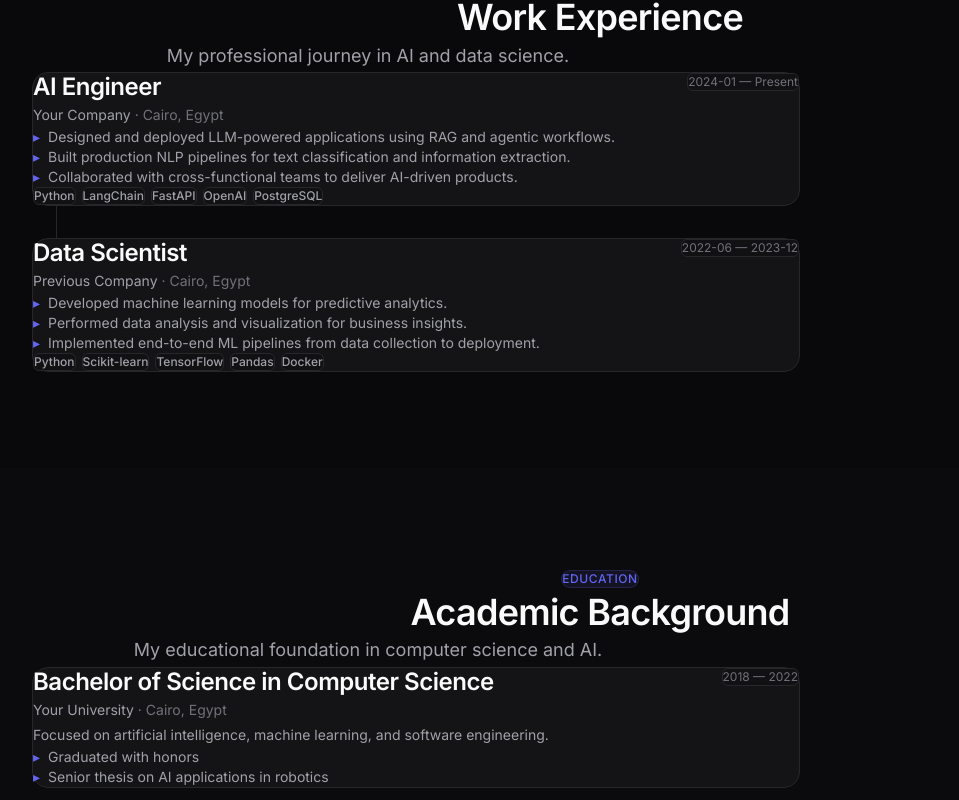
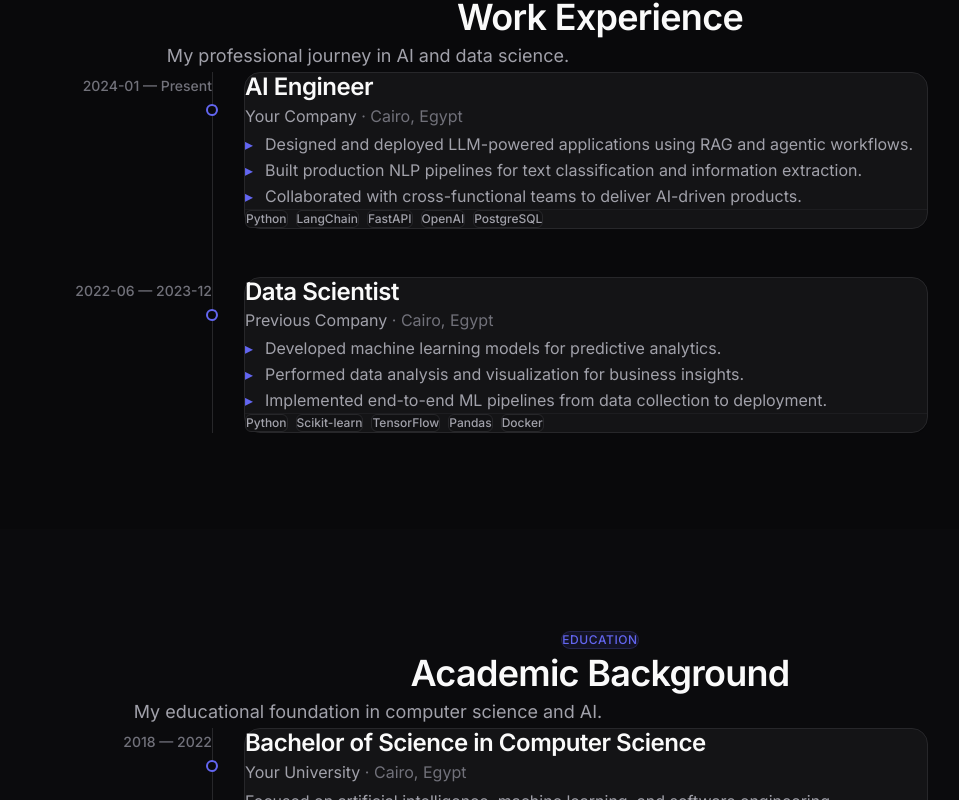
Before and after one commit to H-Elsherbiny/portfolio, a Next.js app: page / in a window 1280 px wide. Shown: the part 1440-2240 px from the top of the page, without its empty margins (40-999 px from the left). Built offline with nearby package versions, Linux system fonts and the light colour scheme.

Commit message:
fix(experience): improve card alignment, layout, and visual hierarchy

```diff
--- a/components/home/EducationSection.tsx
+++ b/components/home/EducationSection.tsx
@@ -21,7 +21,7 @@ export default function EducationSection() {
           title="Academic Background"
           subtitle="My educational foundation in computer science and AI."
         />
-        <div className="max-w-3xl mx-auto">
+        <div className="max-w-4xl mx-auto">
           <Timeline items={timelineItems} />
         </div>
       </div>
--- a/components/home/ExperienceSection.tsx
+++ b/components/home/ExperienceSection.tsx
@@ -21,7 +21,7 @@ export default function ExperienceSection() {
           title="Work Experience"
           subtitle="My professional journey in AI and data science."
         />
-        <div className="max-w-3xl mx-auto">
+        <div className="max-w-4xl mx-auto">
           <Timeline items={timelineItems} />
         </div>
       </div>
--- a/components/shared/Timeline.tsx
+++ b/components/shared/Timeline.tsx
@@ -18,22 +18,38 @@ export default function Timeline({ items }: TimelineProps) {
   return (
     <div className="relative">
       {/* Timeline line */}
-      <div className="absolute left-4 md:left-6 top-0 bottom-0 w-px bg-border" />
+      <div className="absolute left-4 md:left-[180px] top-0 bottom-0 w-px bg-border" />
 
-      <div className="flex flex-col gap-8">
+      <div className="flex flex-col gap-8 md:gap-12">
         {items.map((item, index) => (
-          <div key={index} className="relative pl-12 md:pl-16">
-            {/* Timeline dot */}
-            <div className="absolute left-2.5 md:left-4.5 top-1.5 w-3 h-3 rounded-full border-2 border-accent bg-bg-primary" />
+          <div key={index} className="relative flex flex-col md:flex-row gap-4 md:gap-8">
+            {/* Mobile dot */}
+            <div className="md:hidden absolute left-2.5 top-2 w-3 h-3 rounded-full border-2 border-accent bg-bg-primary" />
+
+            {/* Desktop Date Column */}
+            <div className="hidden md:block w-[180px] shrink-0 pt-7 pr-8 text-right relative">
+              <span className="text-sm font-medium text-text-tertiary">
+                {item.startDate} — {item.endDate}
+              </span>
+              {/* Desktop dot */}
+              <div className="absolute right-[-6px] top-8 w-3 h-3 rounded-full border-2 border-accent bg-bg-primary z-10 transition-colors group-hover:bg-accent" />
+            </div>
 
             {/* Content */}
-            <div className="glass-card p-5 md:p-6">
-              <div className="flex flex-col sm:flex-row sm:items-start sm:justify-between gap-2 mb-2">
+            <div className="flex-1 pl-12 md:pl-0 group">
+              <div className="glass-card p-6 md:p-8 transition-all duration-300 hover:shadow-[0_8px_30px_rgb(0,0,0,0.12)] hover:-translate-y-1">
+                <div className="flex flex-col gap-2 mb-4">
+                  {/* Mobile Date */}
+                  <div className="md:hidden">
+                    <span className="text-xs text-text-tertiary whitespace-nowrap px-2 py-1 rounded-md bg-bg-secondary border border-border inline-block mb-1">
+                      {item.startDate} — {item.endDate}
+                    </span>
+                  </div>
                   <div>
-                  <h3 className="text-lg text-text-primary font-semibold">
+                    <h3 className="text-xl text-text-primary font-semibold group-hover:text-accent transition-colors">
                       {item.title}
                     </h3>
-                  <p className="text-text-secondary text-sm">
+                    <p className="text-text-secondary text-base mt-1">
                       {item.subtitle}
                       {item.location && (
                         <span className="text-text-tertiary">
@@ -43,20 +59,17 @@ export default function Timeline({ items }: TimelineProps) {
                       )}
                     </p>
                   </div>
-                <span className="text-xs text-text-tertiary whitespace-nowrap px-2 py-1 rounded-md bg-bg-secondary border border-border">
-                  {item.startDate} — {item.endDate}
-                </span>
                 </div>
 
                 {/* Description */}
                 {item.description && (
-                <div className="mt-3">
+                  <div className="mt-4">
                     {Array.isArray(item.description) ? (
-                    <ul className="space-y-1.5">
+                      <ul className="space-y-2">
                         {item.description.map((desc, i) => (
                           <li
                             key={i}
-                          className="text-sm text-text-secondary flex gap-2"
+                            className="text-text-secondary flex gap-3 text-base leading-relaxed"
                           >
                             <span className="text-accent mt-1 shrink-0">▸</span>
                             {desc}
@@ -64,7 +77,7 @@ export default function Timeline({ items }: TimelineProps) {
                         ))}
                       </ul>
                     ) : (
-                    <p className="text-sm text-text-secondary">
+                      <p className="text-text-secondary text-base leading-relaxed">
                         {item.description}
                       </p>
                     )}
@@ -73,11 +86,11 @@ export default function Timeline({ items }: TimelineProps) {
 
                 {/* Achievements */}
                 {item.achievements && item.achievements.length > 0 && (
-                <ul className="mt-3 space-y-1.5">
+                  <ul className="mt-4 space-y-2">
                     {item.achievements.map((achievement, i) => (
                       <li
                         key={i}
-                      className="text-sm text-text-secondary flex gap-2"
+                        className="text-text-secondary flex gap-3 text-base leading-relaxed"
                       >
                         <span className="text-accent mt-1 shrink-0">▸</span>
                         {achievement}
@@ -88,7 +101,7 @@ export default function Timeline({ items }: TimelineProps) {
 
                 {/* Tech Stack */}
                 {item.techStack && item.techStack.length > 0 && (
-                <div className="flex flex-wrap gap-1.5 mt-4">
+                  <div className="flex flex-wrap gap-2 mt-6 pt-4 border-t border-border/50">
                     {item.techStack.map((tech) => (
                       <Badge key={tech} variant="default">
                         {tech}
@@ -98,6 +111,7 @@ export default function Timeline({ items }: TimelineProps) {
                 )}
               </div>
             </div>
+          </div>
         ))}
       </div>
     </div>
```
Lines whose indentation alone changed are shown as unchanged.
